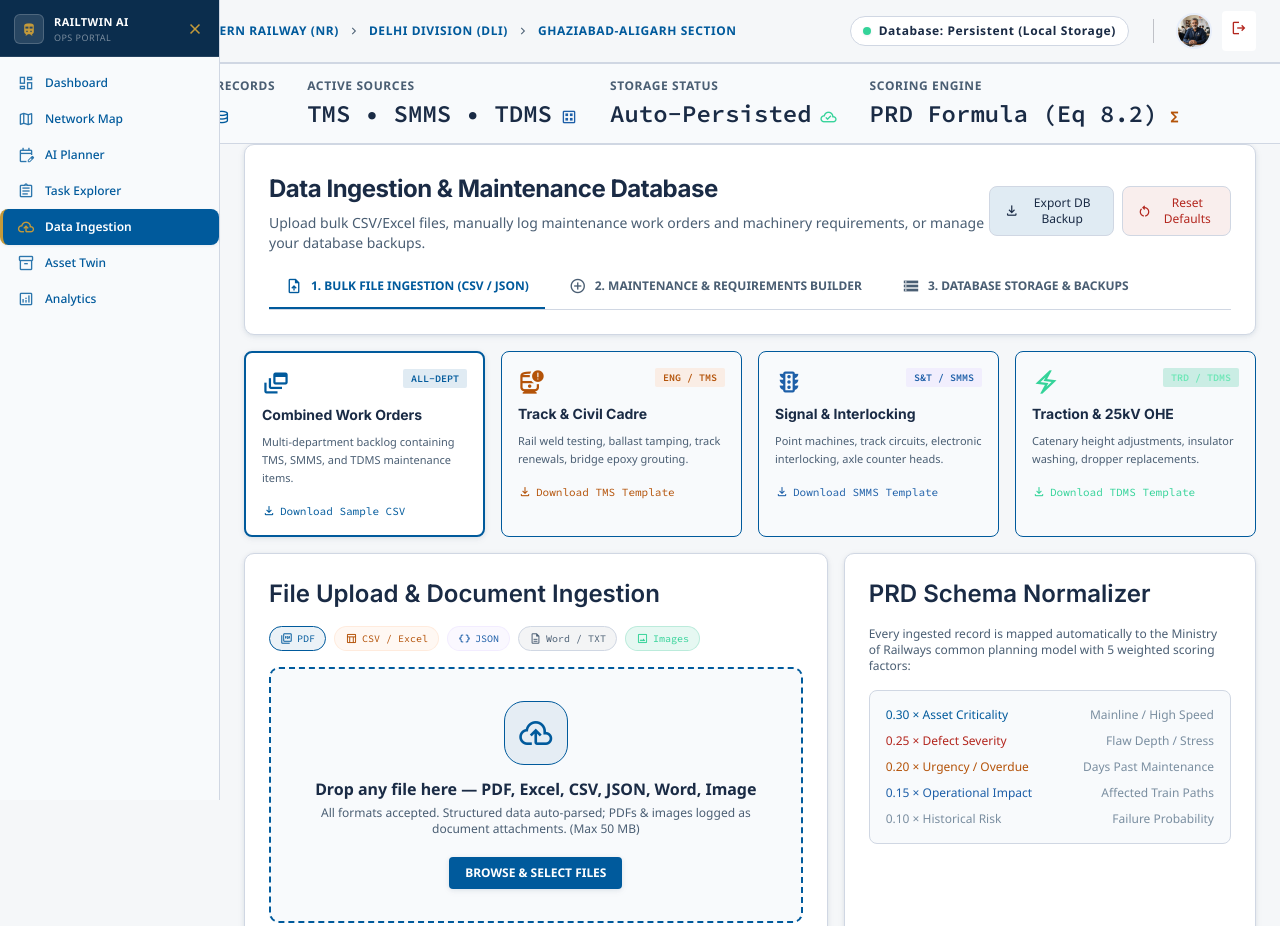
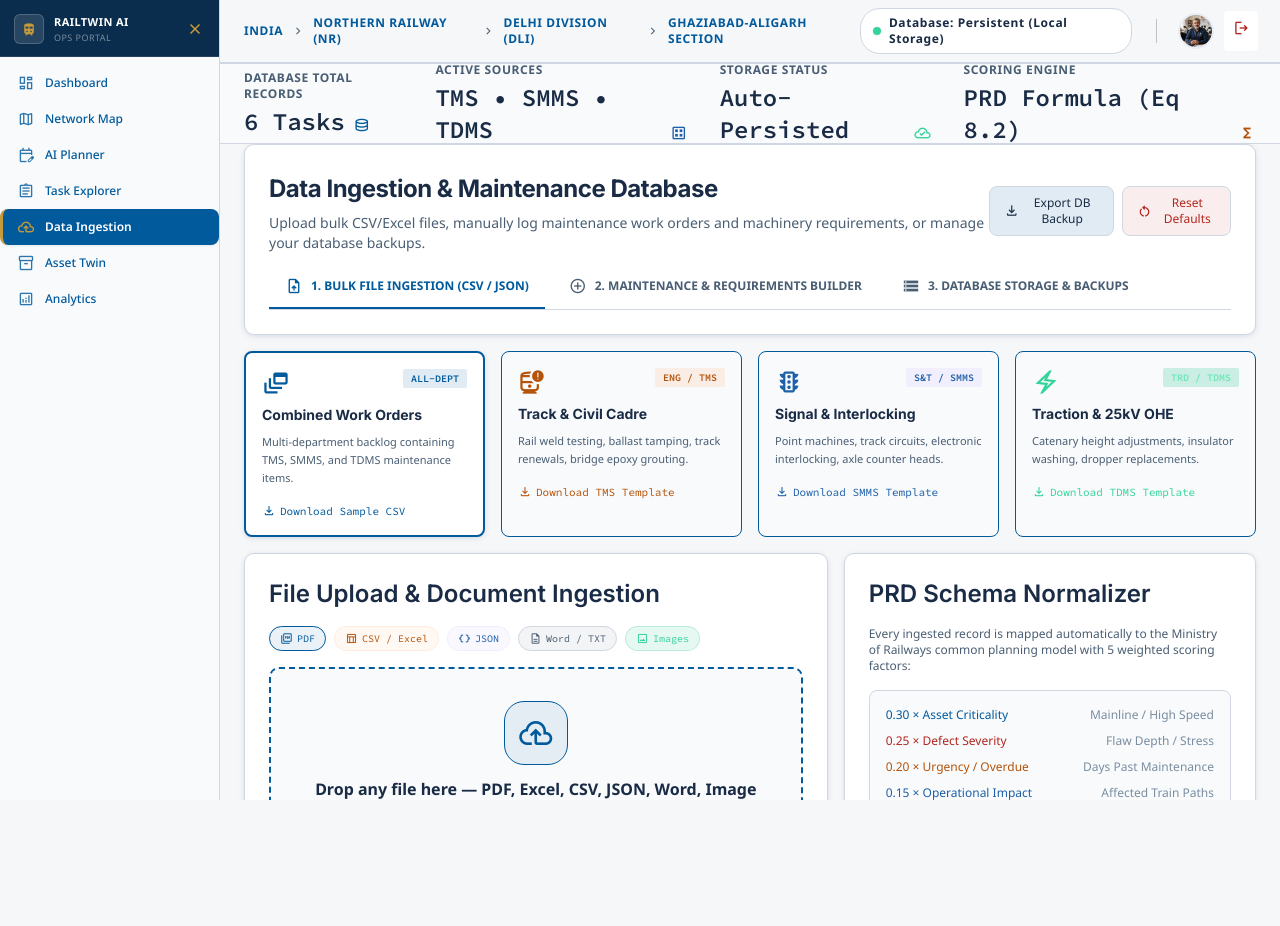
Before and after one commit to ShristiC7/railtwin_ai_railway_command_center, a plain HTML site: page frontend/data_upload_center.html in a window 1280 px wide. Shown: the top 926 px of the page. After the commit the page ends 800 px from the top, so only its background shows below. Drawn offline with nearby package versions, Linux system fonts and the light colour scheme; sample sign-in values are in the browser's storage.

Commit message:
feat: implement government-themed UI components across multiple dashboard views

```diff
--- a/frontend/data_upload_center.html
+++ b/frontend/data_upload_center.html
@@ -21,7 +21,7 @@
   <style>
     @layer base {
       html, body { margin:0; padding:0; background-color:#10131a; }
-      body { overscroll-behavior:none; overflow-x:hidden; overflow-y:auto !important; }
+      body { overscroll-behavior:none; overflow-x:hidden; }
       main > :first-child { margin-top:0!important; }
       main > :last-child { margin-bottom:0!important; }
     }
@@ -35,7 +35,7 @@
     .dropzone-active { border-color: #adc6ff !important; background-color: rgba(77, 142, 255, 0.1) !important; }
 
     /* === GOVERNMENT RAILWAY THEME OVERRIDE === */
-    html,body{background:#F5F7F9 !important;color:#1A2B45 !important;overflow-y:auto !important;}
+    html,body{background:#F5F7F9 !important;color:#1A2B45 !important;}
     /* Sidebar */
     aside{width:220px !important;background:#12355B !important;border-right:1px solid rgba(255,255,255,0.08) !important;padding:0 !important;align-items:stretch !important;}
     aside nav{gap:0 !important;flex:1;padding-top:8px;}
--- a/frontend/govt_theme.css
+++ b/frontend/govt_theme.css
@@ -242,22 +242,67 @@ body.sidebar-closed #sidebar-reopen-btn { display: flex !important; }
 
 @media(max-width:768px){.rt-sidebar{display:none;}.rt-page-content{padding:10px 12px;}.rt-topbar-zone-pill{display:none;}.rt-kpi-value{font-size:20px;}}
 
-/* -------- GLOBAL SCROLL FIX — ensure pages always scroll -------- */
-body { overflow-y: auto !important; }
-html { overflow-y: auto !important; }
-/* Fixed header and sidebar must NOT block pointer events on main content area */
-aside, header { pointer-events: auto; }
-/* Main content must extend beyond viewport — remove any height:100vh traps */
-.pl-20 > main,
-.pl-64 > main,
+/* ============================================================
+   DEFINITIVE SCROLL ARCHITECTURE FIX
+   Pattern: body+html = overflow:hidden (no body scroll)
+   .pl-20 wrapper = the ONE scrollable container (overflow-y:auto)
+   header + KPI strip = position:sticky so they stick to top of .pl-20
+   ============================================================ */
+
+/* 1. Lock body/html — they must NOT scroll */
+html, body {
+  overflow: hidden !important;
+  height: 100% !important;
+}
+
+/* 2. Sidebar stays fixed full-height */
+aside {
+  position: fixed !important;
+  top: 0 !important;
+  left: 0 !important;
+  height: 100vh !important;
+  overflow-y: auto;
+  z-index: 50 !important;
+}
+
+/* 3. The .pl-20 wrapper IS the scroll container */
+.pl-20, .pl-64 {
+  height: 100vh !important;
+  overflow-y: auto !important;
+  overflow-x: hidden !important;
+  position: relative !important;
+}
+
+/* 4. Header becomes sticky (top of .pl-20, not body) */
+header {
+  position: sticky !important;
+  top: 0 !important;
+  left: 0 !important;
+  right: 0 !important;
+  width: 100% !important;
+  z-index: 40 !important;
+}
+
+/* 5. KPI strip becomes sticky below header */
+.fixed.top-16 {
+  position: sticky !important;
+  top: 54px !important;
+  left: 0 !important;
+  right: 0 !important;
+  width: 100% !important;
+  z-index: 30 !important;
+}
+
+/* 6. Main content: no top padding needed (header is in flow now) */
 main {
   overflow: visible !important;
-  min-height: calc(100vh - 144px);
+  padding-top: 0 !important;
 }
-/* Prevent fixed overlay panels from eating scroll events */
-.fixed:not(aside):not(header):not(#sidebar-reopen-btn) {
-  pointer-events: none;
+
+/* 7. Sidebar-closed adjustments */
+body.sidebar-closed aside { display: none !important; }
+body.sidebar-closed .pl-20,
+body.sidebar-closed .pl-64 {
+  padding-left: 0 !important;
+  margin-left: 0 !important;
 }
-.fixed:not(aside):not(header):not(#sidebar-reopen-btn) * {
-  pointer-events: auto;
-}
```
Also changed, not shown: frontend/ai_planner_optimizer.html (+2 -2 lines), frontend/asset_digital_twin_explorer.html (+2 -2 lines), frontend/command_center_network_map_1.html (+2 -2 lines), frontend/command_center_network_map_2.html (+2 -2 lines), frontend/index.html (+1 -1 lines), frontend/operations_analytics.html (+2 -2 lines).
